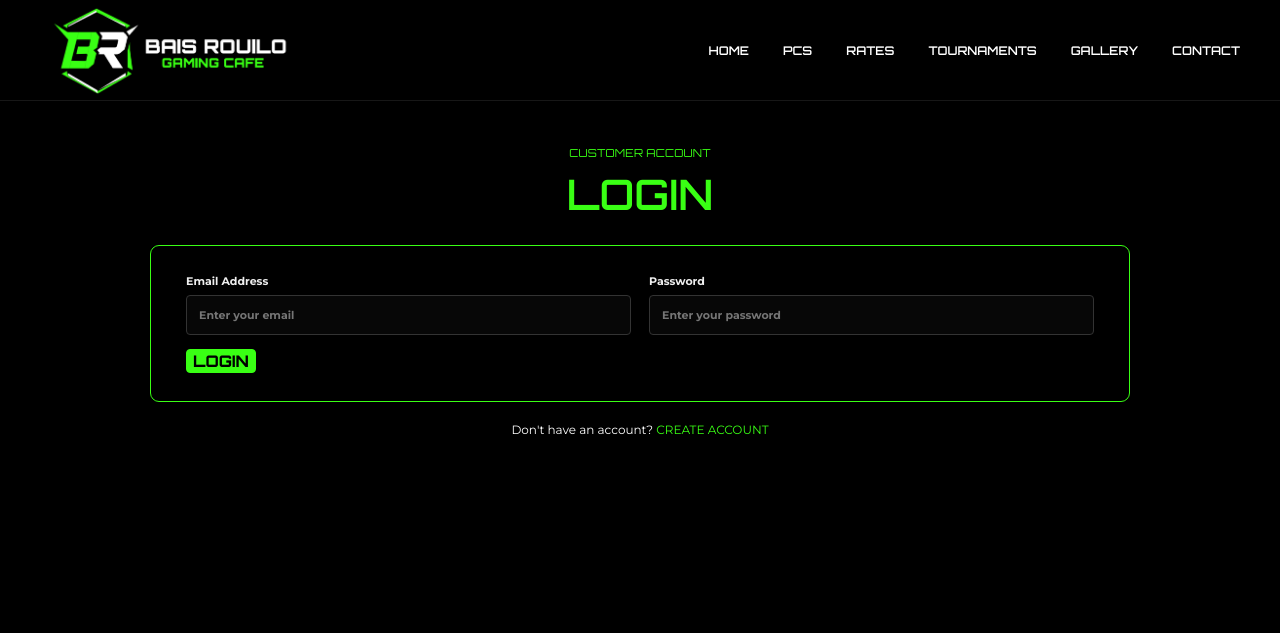
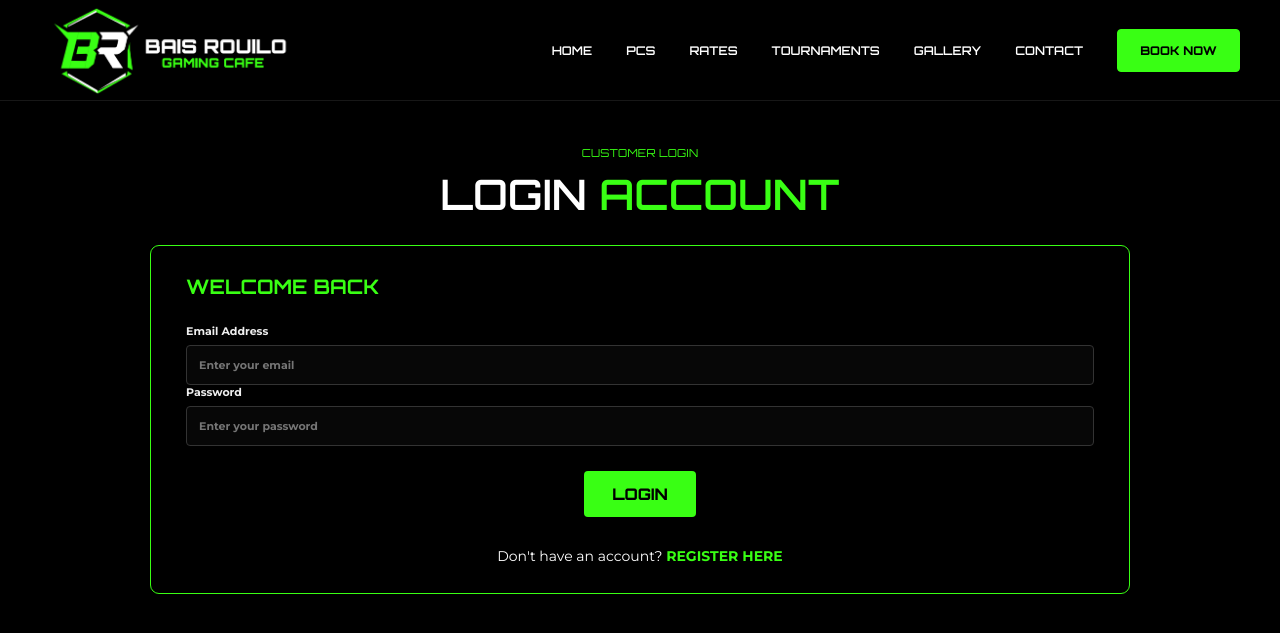
Before and after one commit to rouilorouinb12/WEB_PROJECT, a PHP site: page /login.php in a window 1280 px wide. Shown: the top 633 px of the page. Run offline with PHP 8.4, Linux system fonts and the light colour scheme.

Commit message:
Redirect login to dashboard

```diff
--- a/login.php
+++ b/login.php
@@ -1,131 +1,76 @@
 <?php
-
 declare(strict_types=1);
 
 require_once "database.php";
 require_once "auth.php";
 
+/* ========================================
+   START SESSION
+======================================== */
+if (session_status() === PHP_SESSION_NONE) {
+    session_start();
+}
 
 /* ========================================
-   IF ALREADY LOGGED IN
+   REDIRECT IF ALREADY LOGGED IN
 ======================================== */
-
 if (isLoggedIn()) {
-
-    header("Location: book.php");
+    header("Location: index.php");
     exit;
 }
 
-
-$message = "";
-$messageType = "";
+/* ========================================
+   LOGIN VARIABLES
+======================================== */
 $email = "";
-
-
-/* ========================================
-   LOGIN RATE LIMIT
-======================================== */
-
-if (!isset($_SESSION["login_attempts"])) {
-    $_SESSION["login_attempts"] = 0;
-}
-
-if (!isset($_SESSION["login_lock_until"])) {
-    $_SESSION["login_lock_until"] = 0;
-}
-
+$error = "";
+$success = "";
 
 /* ========================================
    HANDLE LOGIN
 ======================================== */
-
 if ($_SERVER["REQUEST_METHOD"] === "POST") {
-
-    /* ========================================
-       CHECK LOGIN LOCK
-    ======================================== */
-
-    if (
-        isset($_SESSION["login_lock_until"]) &&
-        time() < (int) $_SESSION["login_lock_until"]
-    ) {
-
-        $message =
-            "Too many login attempts. Please try again later.";
-
-        $messageType = "error";
-
-    } else {
 
     /* ========================================
        CSRF CHECK
     ======================================== */
-
-        $csrfToken = $_POST["csrf_token"] ?? null;
-
-        if (!verifyCsrfToken(
-            is_string($csrfToken) ? $csrfToken : null
-        )) {
-
-            $message =
-                "Invalid form request. Please try again.";
-
-            $messageType = "error";
-
+    if (
+        !isset($_POST["csrf_token"]) ||
+        !hash_equals(
+            $_SESSION["csrf_token"] ?? "",
+            $_POST["csrf_token"]
+        )
+    ) {
+        $error = "Invalid request. Please refresh the page and try again.";
     } else {
 
-            /* ========================================
-               GET LOGIN VALUES
-            ======================================== */
-
-            $email =
-                trim((string) ($_POST["email"] ?? ""));
-
-            $password =
-                (string) ($_POST["password"] ?? "");
-
+        $email = trim($_POST["email"] ?? "");
+        $password = $_POST["password"] ?? "";
 
         /* ========================================
            VALIDATION
         ======================================== */
-
-            if (
-                $email === "" ||
-                $password === ""
-            ) {
-
-                $message =
-                    "Please enter your email and password.";
-
-                $messageType = "error";
-
-
-            } elseif (
-                !filter_var(
-                    $email,
-                    FILTER_VALIDATE_EMAIL
-                )
-            ) {
-
-                $message =
-                    "Please enter a valid email address.";
-
-                $messageType = "error";
-
-
+        if ($email === "" || $password === "") {
+            $error = "Please enter your email and password.";
+        } elseif (!filter_var($email, FILTER_VALIDATE_EMAIL)) {
+            $error = "Please enter a valid email address.";
         } else {
 
             /* ========================================
                FIND USER
             ======================================== */
-
             $stmt = $conn->prepare("
                 SELECT
                     id,
                     name,
+                    first_name,
+                    middle_name,
+                    last_name,
                     email,
+                    birthdate,
                     phone,
-                        password
+                    password,
+                    created_at
                 FROM users
                 WHERE email = ?
                 LIMIT 1
@@ -133,150 +78,88 @@ if ($_SERVER["REQUEST_METHOD"] === "POST") {
 
             $stmt->execute([$email]);
 
-                $user =
-                    $stmt->fetch(PDO::FETCH_ASSOC);
-
+            $user = $stmt->fetch();
 
             /* ========================================
-                   CHECK PASSWORD
+               VERIFY PASSWORD
             ======================================== */
-
-                if (
-                    $user &&
-                    isset($user["password"]) &&
-                    password_verify(
-                        $password,
-                        $user["password"]
-                    )
-                ) {
+            if ($user && password_verify($password, $user["password"])) {
 
                 /* ========================================
-                       REHASH IF NEEDED
+                   REHASH PASSWORD IF NEEDED
                 ======================================== */
-
-                    if (
-                        password_needs_rehash(
+                if (password_needs_rehash(
                     $user["password"],
                     PASSWORD_DEFAULT
-                        )
-                    ) {
+                )) {
 
-                        $newHash =
-                            password_hash(
+                    $newHash = password_hash(
                         $password,
                         PASSWORD_DEFAULT
                     );
 
-                        $update =
-                            $conn->prepare("
+                    $updatePassword = $conn->prepare("
                         UPDATE users
                         SET password = ?
                         WHERE id = ?
                     ");
 
-                        $update->execute([
+                    $updatePassword->execute([
                         $newHash,
-                            (int) $user["id"]
+                        $user["id"]
                     ]);
                 }
-
-
-                    /* ========================================
-                       RESET LOGIN ATTEMPTS
-                    ======================================== */
-
-                    $_SESSION["login_attempts"] = 0;
-                    $_SESSION["login_lock_until"] = 0;
-
 
                 /* ========================================
                    REGENERATE SESSION ID
                 ======================================== */
-
                 session_regenerate_id(true);
 
+                /* ========================================
+                   SAVE LOGIN SESSION
+                ======================================== */
+                $_SESSION["user_id"] = (int) $user["id"];
+
+                $_SESSION["user"] = [
+                    "id" => (int) $user["id"],
+                    "name" => $user["name"],
+                    "first_name" => $user["first_name"] ?? "",
+                    "middle_name" => $user["middle_name"] ?? "",
+                    "last_name" => $user["last_name"] ?? "",
+                    "email" => $user["email"],
+                    "birthdate" => $user["birthdate"] ?? "",
+                    "phone" => $user["phone"] ?? "",
+                    "created_at" => $user["created_at"]
+                ];
 
                 /* ========================================
-                       SAVE SESSION
+                   LOGIN SUCCESS
+                   REDIRECT DIRECTLY TO HOME/DASHBOARD
                 ======================================== */
-
-                    $_SESSION["user_id"] =
-                        (int) $user["id"];
-
-                    $_SESSION["user_name"] =
-                        (string) $user["name"];
-
-                    $_SESSION["user_email"] =
-                        (string) $user["email"];
-
-                    $_SESSION["user_phone"] =
-                        (string) ($user["phone"] ?? "");
-
-
-                    /* ========================================
-                       NEW CSRF TOKEN
-                    ======================================== */
-
-                    $_SESSION["csrf_token"] =
-                        bin2hex(random_bytes(32));
-
-
-                    /* ========================================
-                       GO TO BOOKING PAGE
-                    ======================================== */
-
-                    header("Location: book.php");
+                header("Location: index.php");
                 exit;
-
 
             } else {
 
                 /* ========================================
-                       FAILED LOGIN
+                   GENERIC LOGIN ERROR
                 ======================================== */
-
-                    $_SESSION["login_attempts"]++;
-
-
-                    /*
-                     * After 5 failed attempts,
-                     * temporarily lock login.
-                     */
-
-                    if (
-                        $_SESSION["login_attempts"] >= 5
-                    ) {
-
-                        $_SESSION["login_lock_until"] =
-                            time() + 60;
-
-                        $_SESSION["login_attempts"] = 0;
-
-                        $message =
-                            "Too many login attempts. Please try again later.";
-
-                    } else {
-
-                        /*
-                         * Generic message.
-                         *
-                         * This avoids telling attackers
-                         * whether the email exists.
-                         */
-
-                        $message =
-                            "Incorrect email or password.";
-                    }
-
-                    $messageType = "error";
-                }
+                $error = "Invalid email or password.";
             }
         }
     }
 }
 
+/* ========================================
+   CREATE CSRF TOKEN
+======================================== */
+if (empty($_SESSION["csrf_token"])) {
+    $_SESSION["csrf_token"] = bin2hex(random_bytes(32));
+}
+
+$csrfToken = $_SESSION["csrf_token"];
+
 ?>
-
 <!DOCTYPE html>
 <html lang="en">
 
@@ -291,16 +174,12 @@ if ($_SERVER["REQUEST_METHOD"] === "POST") {
 
     <meta
         name="description"
-        content="Login to your Bais Rouilo Gaming Cafe account."
+        content="Login to Bais Rouilo Gaming Cafe."
     >
 
-    <title>
-        LOGIN | Bais Rouilo Gaming Cafe
-    </title>
-
+    <title>LOGIN | Bais Rouilo Gaming Cafe</title>
 
     <!-- GOOGLE FONTS -->
-
     <link
         rel="preconnect"
         href="https://fonts.googleapis.com"
@@ -317,9 +196,7 @@ if ($_SERVER["REQUEST_METHOD"] === "POST") {
         rel="stylesheet"
     >
 
-
     <!-- MAIN CSS -->
-
     <link
         rel="stylesheet"
         href="assets/css/style.css"
@@ -327,9 +204,7 @@ if ($_SERVER["REQUEST_METHOD"] === "POST") {
 
 </head>
 
-
 <body>
-
 
 <!-- ========================================
      HEADER
@@ -339,40 +214,29 @@ if ($_SERVER["REQUEST_METHOD"] === "POST") {
 
     <div class="container nav-container">
 
-
         <!-- LOGO -->
-
         <a
             href="index.php"
             class="brand"
         >
-
             <img
                 src="assets/images/logo.png"
                 alt="Bais Rouilo Gaming Cafe"
             >
-
         </a>
 
-
         <!-- MOBILE MENU -->
-
         <button
             class="menu-toggle"
             aria-label="Open menu"
             aria-expanded="false"
-            type="button"
         >
-
             <span></span>
             <span></span>
             <span></span>
-
         </button>
 
-
-        <!-- MAIN NAVIGATION -->
-
+        <!-- NAVIGATION -->
         <nav
             class="main-nav"
             id="mainNav"
@@ -402,6 +266,14 @@ if ($_SERVER["REQUEST_METHOD"] === "POST") {
                 CONTACT
             </a>
 
+            <!-- BOOK NOW -->
+            <a
+                href="register.php"
+                class="nav-button"
+            >
+                BOOK NOW
+            </a>
+
         </nav>
 
     </div>
@@ -417,68 +289,81 @@ if ($_SERVER["REQUEST_METHOD"] === "POST") {
 
     <div class="container form-page">
 
-
+        <!-- PAGE LABEL -->
         <p class="section-kicker">
-            CUSTOMER ACCOUNT
+            CUSTOMER LOGIN
         </p>
 
-
+        <!-- PAGE TITLE -->
         <h1 class="page-title">
-            <span>LOGIN</span>
+            LOGIN <span>ACCOUNT</span>
         </h1>
-
-
-        <!-- MESSAGE -->
-
-        <?php if ($message !== ""): ?>
-
-            <div
-                class="form-message <?= htmlspecialchars(
-                    $messageType,
-                    ENT_QUOTES,
-                    "UTF-8"
-                ) ?>"
-            >
-
-                <?= htmlspecialchars(
-                    $message,
-                    ENT_QUOTES,
-                    "UTF-8"
-                ) ?>
-
-            </div>
-
-        <?php endif; ?>
 
 
         <!-- ========================================
              LOGIN FORM
         ======================================== -->
 
+        <div class="booking-form">
+
+            <h2
+                style="
+                    color:#39FF14;
+                    font-family:'Orbitron',sans-serif;
+                    font-size:20px;
+                    margin:0 0 25px;
+                "
+            >
+                WELCOME BACK
+            </h2>
+
+
+            <!-- ERROR MESSAGE -->
+            <?php if ($error !== ""): ?>
+
+                <div
+                    class="form-message"
+                    style="
+                        margin-bottom:20px;
+                        color:#ff4444;
+                        border-color:#ff4444;
+                    "
+                >
+                    <?= htmlspecialchars($error) ?>
+                </div>
+
+            <?php endif; ?>
+
+
+            <!-- SUCCESS MESSAGE -->
+            <?php if ($success !== ""): ?>
+
+                <div
+                    class="form-message"
+                    style="
+                        margin-bottom:20px;
+                    "
+                >
+                    <?= htmlspecialchars($success) ?>
+                </div>
+
+            <?php endif; ?>
+
+
             <form
-            action="login.php"
                 method="POST"
-            class="booking-form"
+                action=""
             >
 
                 <!-- CSRF TOKEN -->
-
                 <input
                     type="hidden"
                     name="csrf_token"
-                value="<?= htmlspecialchars(
-                    csrfToken(),
-                    ENT_QUOTES,
-                    "UTF-8"
-                ) ?>"
+                    value="<?= htmlspecialchars($csrfToken) ?>"
                 >
 
 
-            <div class="form-row">
-
-
                 <!-- EMAIL -->
-
                 <label>
 
                     Email Address
@@ -486,11 +371,7 @@ if ($_SERVER["REQUEST_METHOD"] === "POST") {
                     <input
                         type="email"
                         name="email"
-                        value="<?= htmlspecialchars(
-                            $email,
-                            ENT_QUOTES,
-                            "UTF-8"
-                        ) ?>"
+                        value="<?= htmlspecialchars($email) ?>"
                         placeholder="Enter your email"
                         autocomplete="email"
                         required
@@ -500,7 +381,6 @@ if ($_SERVER["REQUEST_METHOD"] === "POST") {
 
 
                 <!-- PASSWORD -->
-
                 <label>
 
                     Password
@@ -515,28 +395,39 @@ if ($_SERVER["REQUEST_METHOD"] === "POST") {
 
                 </label>
 
-            </div>
 
-
-            <!-- LOGIN BUTTON -->
+                <!-- SUBMIT -->
+                <div
+                    style="
+                        margin-top:25px;
+                        display:flex;
+                        justify-content:center;
+                    "
+                >
 
                     <button
                         type="submit"
                         class="green-button"
+                        style="
+                            border:none;
+                            cursor:pointer;
+                            padding:13px 28px;
+                        "
                     >
                         LOGIN
                     </button>
 
+                </div>
+
             </form>
 
 
-        <!-- CREATE ACCOUNT -->
-
-        <p
+            <!-- REGISTER -->
+            <div
                 style="
-                text-align: center;
-                margin-top: 20px;
-                font-size: 12px;
+                    text-align:center;
+                    margin-top:30px;
+                    font-size:14px;
                 "
             >
 
@@ -544,12 +435,17 @@ if ($_SERVER["REQUEST_METHOD"] === "POST") {
 
                 <a
                     href="register.php"
-                style="color:#39FF14;"
+                    style="
+                        color:#39FF14;
+                        font-weight:700;
+                    "
                 >
-                CREATE ACCOUNT
+                    REGISTER HERE
                 </a>
 
-        </p>
+            </div>
+
+        </div>
 
     </div>
 
@@ -562,18 +458,12 @@ if ($_SERVER["REQUEST_METHOD"] === "POST") {
 
 <script>
 
-const menuToggle =
-    document.querySelector(".menu-toggle");
-
-const mainNav =
-    document.querySelector(".main-nav");
-
+const menuToggle = document.querySelector(".menu-toggle");
+const mainNav = document.querySelector(".main-nav");
 
 if (menuToggle && mainNav) {
 
-    menuToggle.addEventListener(
-        "click",
-        function () {
+    menuToggle.addEventListener("click", function () {
 
         mainNav.classList.toggle("open");
 
@@ -585,13 +475,11 @@ if (menuToggle && mainNav) {
             isOpen ? "true" : "false"
         );
 
-        }
-    );
+    });
 
 }
 
 </script>
 
-
 </body>
 </html>
```
Lines whose indentation alone changed are shown as unchanged.
